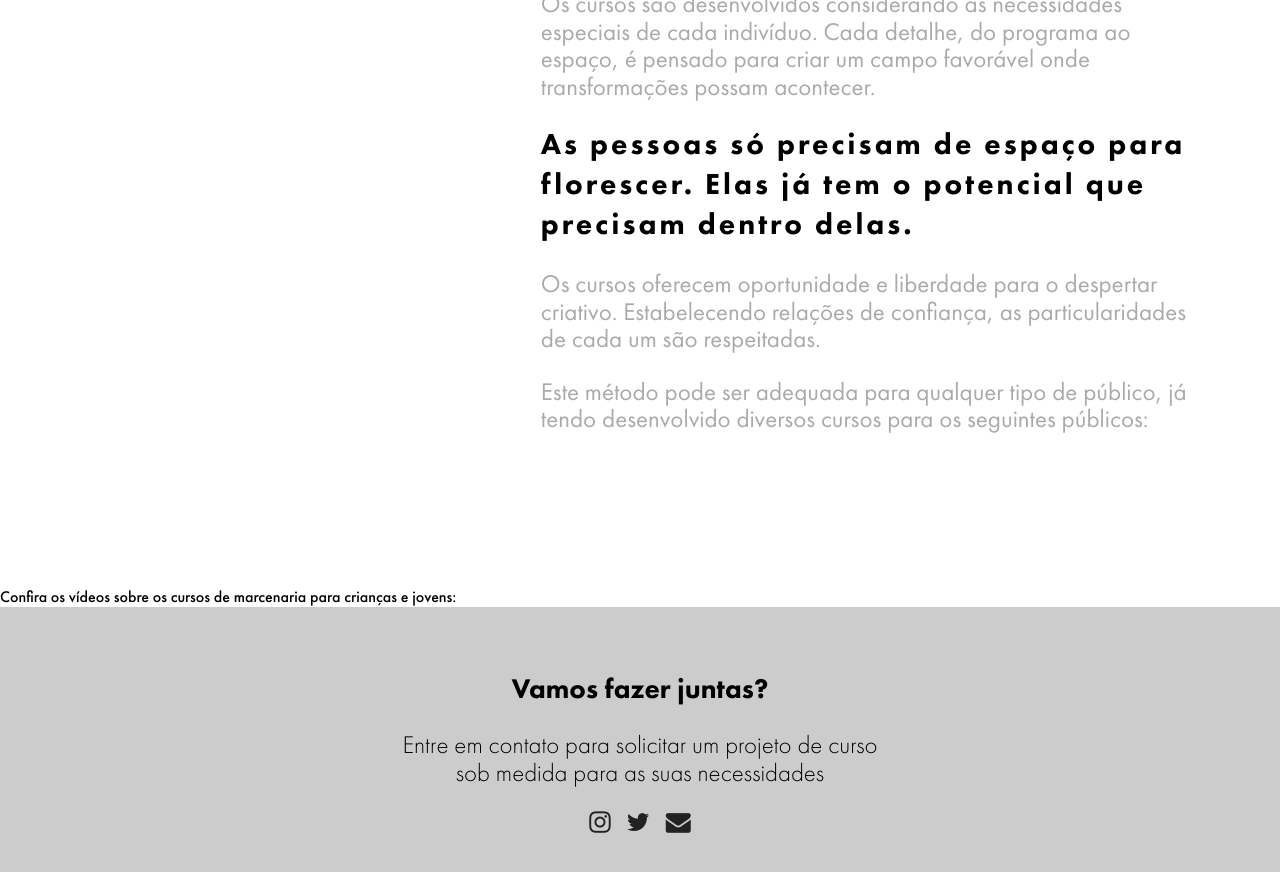
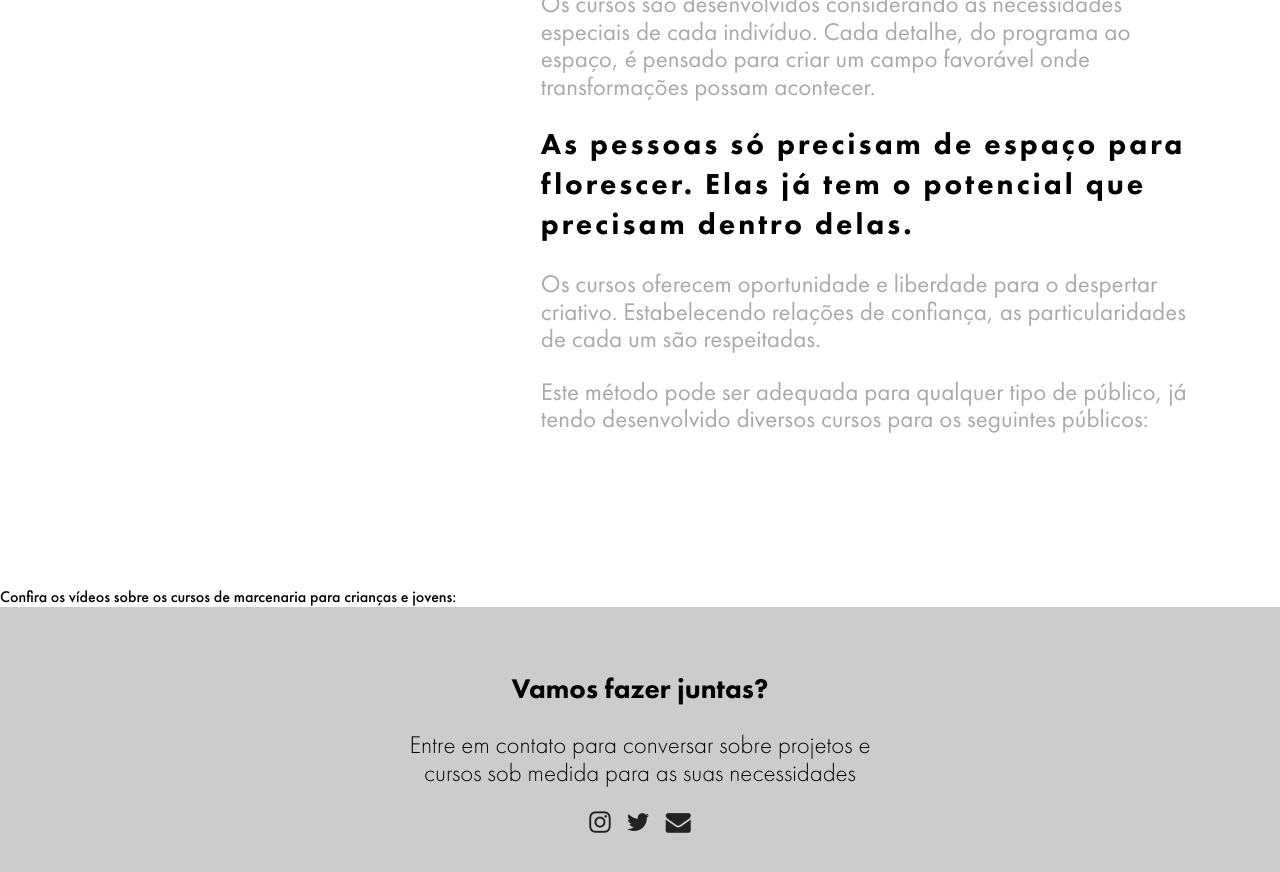
Before and after one commit to fernandatosta-www/fernandatosta.com, a Jekyll site: the page built from _pages/index.html, in a window 1280 px wide and 900 px high, scrolled down 2614 px. Shown: the top 872 px of the window. Built offline with Jekyll 4.4.1, drawn with Linux system fonts in a browser that asks for light colours.

Commit message:
fix footer text

```diff
--- a/_includes/footer.html
+++ b/_includes/footer.html
@@ -1,5 +1,7 @@
 <section class="footer">
   <div class="footer-title">Vamos fazer juntas?</div>
-  <div class="footer-text">Entre em contato para solicitar um projeto de curso sob medida para as suas necessidades</div>
+  <div class="footer-text">
+    Entre em contato para conversar sobre projetos e cursos sob medida para as suas necessidades
+  </div>
   {% include social-icons.html %}
 </section>
```
